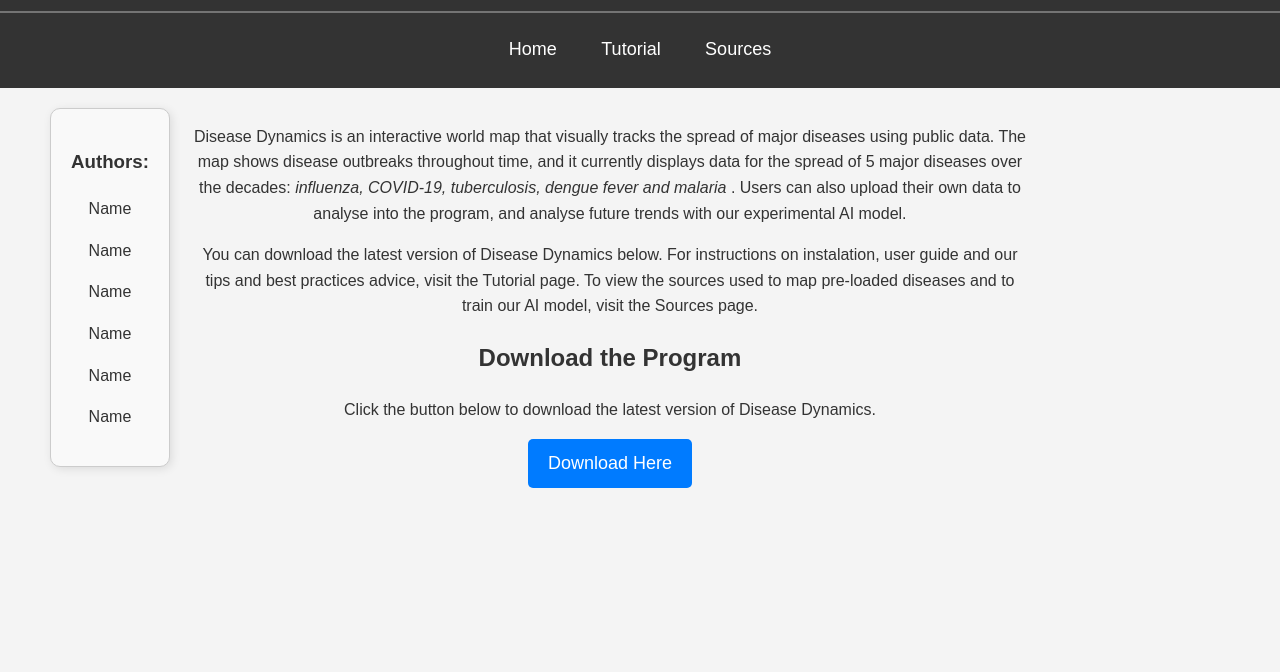
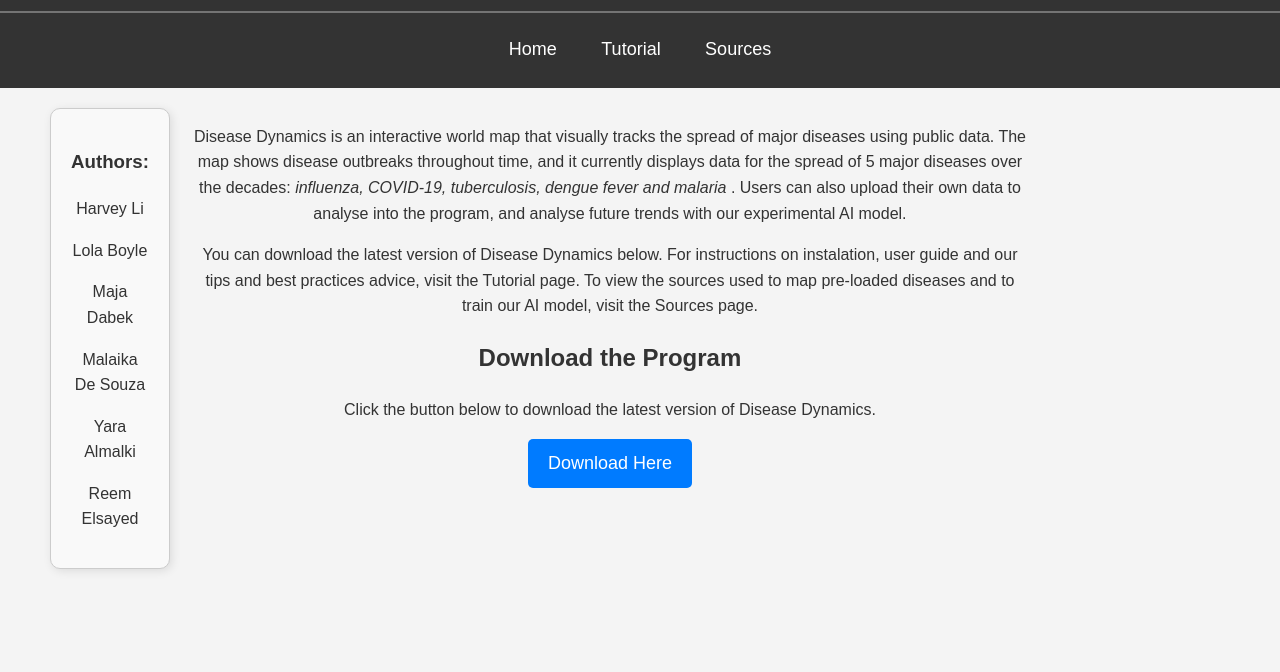
Before and after one commit to munkkys/DiseaseDynamics, a plain HTML site: page index.html in a window 1280 px wide. Shown: the part 128-800 px from the top of the page. Drawn offline with Linux system fonts and the light colour scheme.

Commit message:
added author names

```diff
--- a/index.html
+++ b/index.html
@@ -24,12 +24,12 @@
   <div class="container">
     <div class="authors">
       <h3>Authors:</h3>
-      <p>Name</p>
-      <p>Name</p>
-      <p>Name</p>
-      <p>Name</p>
-      <p>Name</p>
-      <p>Name</p>
+      <p>Harvey Li</p>
+      <p>Lola Boyle</p>
+      <p>Maja Dabek</p>
+      <p>Malaika De Souza</p>
+      <p>Yara Almalki</p>
+      <p>Reem Elsayed</p>
     </div>
 
     <main>
```
